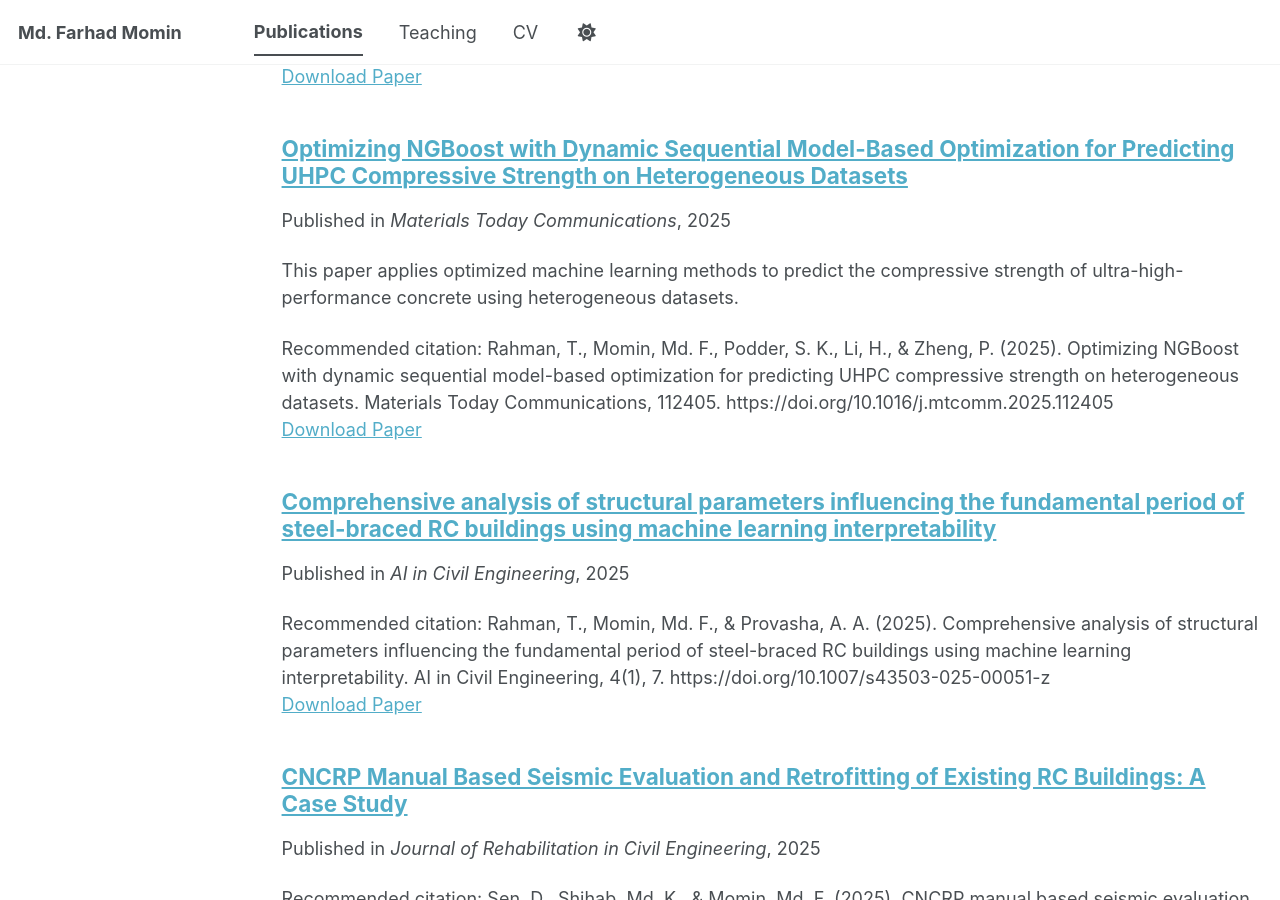
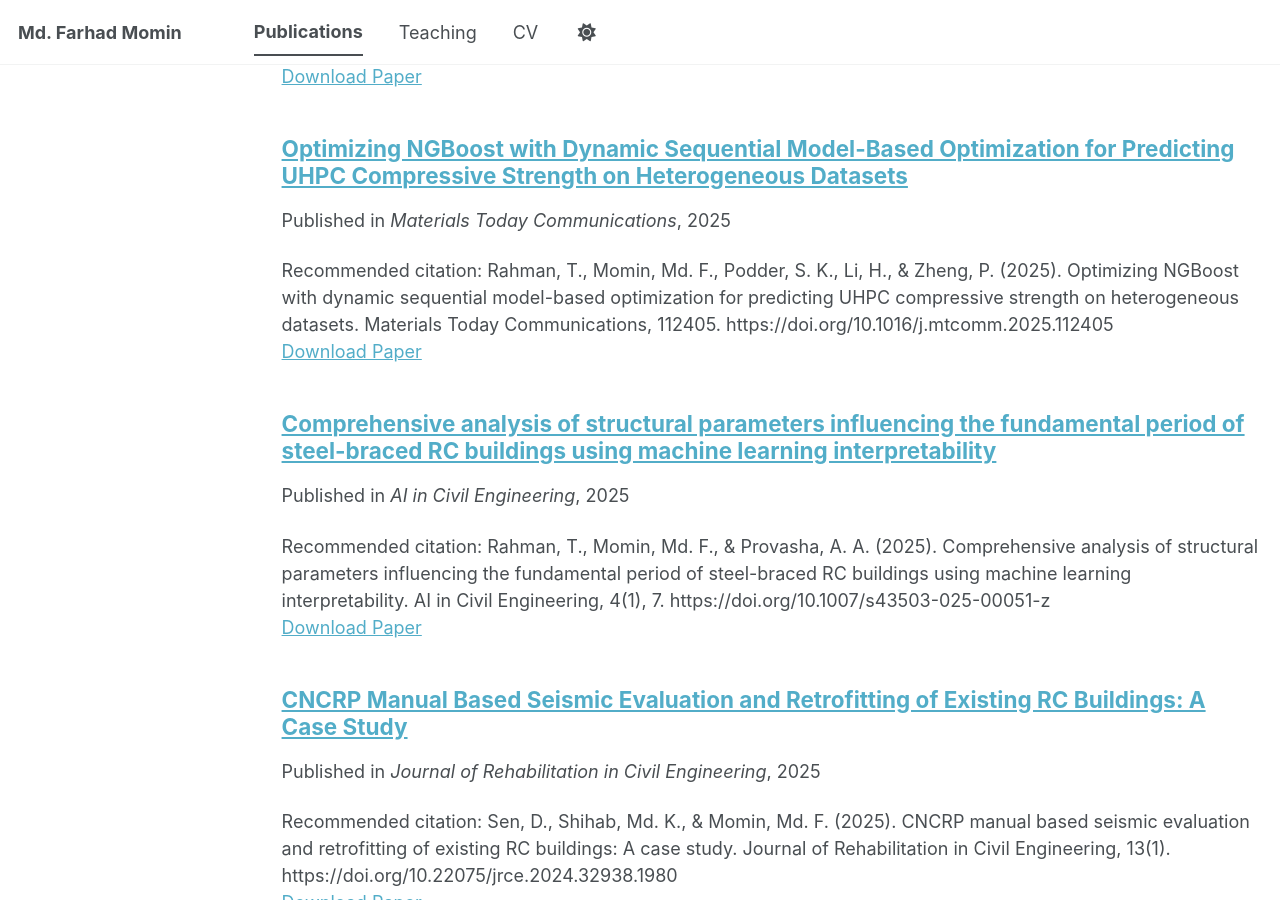
Before and after one commit to farhad-momin/farhad-momin.github.io, a Jekyll site: the page built from _pages/publications.html, in a window 1280 px wide and 900 px high, scrolled down 877 px. Built offline with Jekyll 4.4.1, drawn with Linux system fonts in a browser that asks for light colours; some web fonts are replaced; a script bundle is joined from its source files by our own code; library files that are not in the unit come from our copies.

Commit message:
Remove excerpt from publication details
Removed the excerpt from the publication metadata.

```diff
--- a/_publications/2025-04-01-optimizing-ngboost-with-dynamic-sequential-model-based-optimization-for-predicting-uhpc-compressive-strength-on-heterogeneous-datasets.md
+++ b/_publications/2025-04-01-optimizing-ngboost-with-dynamic-sequential-model-based-optimization-for-predicting-uhpc-compressive-strength-on-heterogeneous-datasets.md
@@ -3,7 +3,6 @@ title: "Optimizing NGBoost with Dynamic Sequential Model-Based Optimization for
 collection: publications
 category: journal
 permalink: /publication/2025-04-01-optimizing-ngboost-with-dynamic-sequential-model-based-optimization-for-predicting-uhpc-compressive-strength-on-heterogeneous-datasets
-excerpt: "This paper applies optimized machine learning methods to predict the compressive strength of ultra-high-performance concrete using heterogeneous datasets."
 date: 2025-04-01
 venue: "Materials Today Communications"
 paperurl: "https://doi.org/10.1016/j.mtcomm.2025.112405"
```
